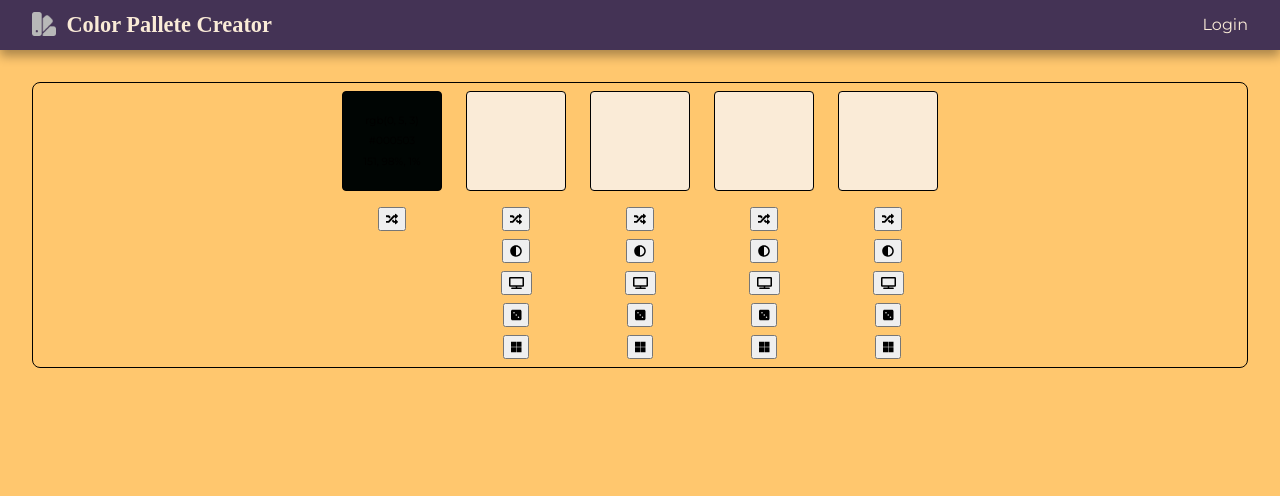
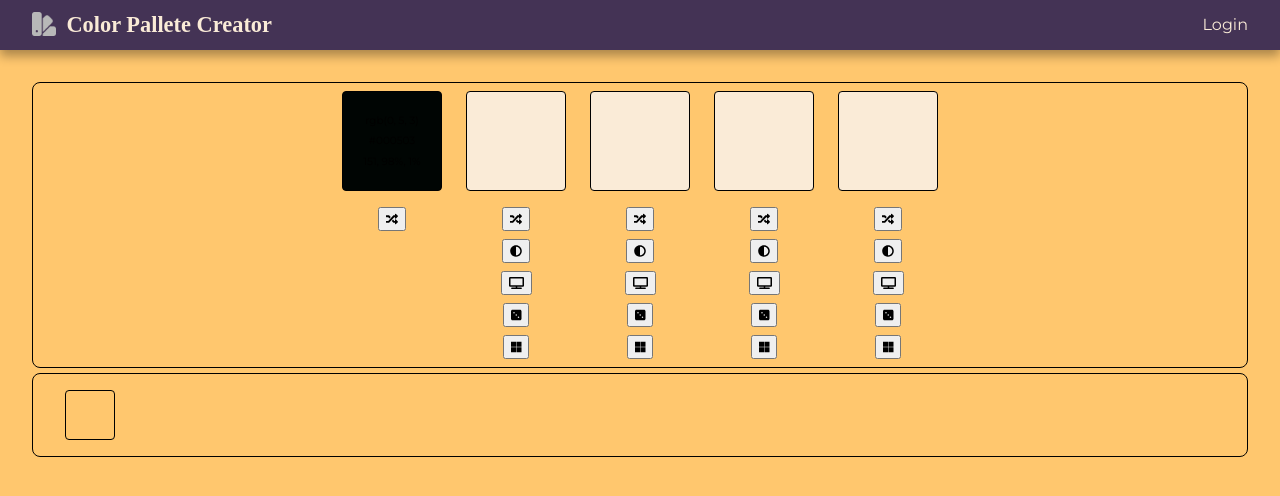
Before and after one commit to rogerio-romao/pallete-creator, a Vue app: page / in a window 1280 px wide. Both pictures are taken after a click on the button 392 px from the left and 219 px from the top of the page. Shown: the top 496 px of the page. Built offline with nearby package versions, Linux system fonts and the light colour scheme; a web font is replaced by a local one.

Commit message:
added mini lots for all colors

```diff
--- a/src/App.vue
+++ b/src/App.vue
@@ -102,6 +102,7 @@ select {
   --clr-accent-light: #50a5f2;
   --text-light: antiquewhite;
   --slot-size: 100px;
+  --mini-slot-size: 50px;
 }
 
 /* ----- STYLES -----  */
@@ -156,4 +157,22 @@ main {
 .slot-buttons button {
   font-size: 0.75rem;
 }
+
+.mini-slots {
+  border: 1px solid black;
+  padding: 1rem 2rem;
+  border-radius: 0.5rem;
+  margin-top: 5px;
+  display: grid;
+  grid-template-columns: repeat(auto-fill, var(--mini-slot-size));
+  gap: 1.5rem;
+}
+
+.mini-slot {
+  width: var(--mini-slot-size);
+  height: var(--mini-slot-size);
+  border: 1px solid black;
+  border-radius: 0.25rem;
+  cursor: pointer;
+}
 </style>
--- a/src/components/ColorsPane.vue
+++ b/src/components/ColorsPane.vue
@@ -12,12 +12,14 @@
         />
       </template>
     </section>
+    <mini-slots :allColors="allColors"></mini-slots>
   </main>
 </template>
 
 <script setup>
 import { computed, reactive, ref } from "vue";
 import ColorSlot from "./ColorSlot.vue";
+import MiniSlots from "./MiniSlots.vue";
 const mainHSL = ref(null);
 const allColors = reactive([]);
 const setMainColor = (hsl) => {
--- /dev/null
+++ b/src/components/MiniSlots.vue
@@ -0,0 +1,22 @@
+<template>
+  <div class="mini-slots">
+    <div
+      class="mini-slot"
+      v-for="(color, i) in allColors"
+      :key="i"
+      :style="{ backgroundColor: color }"
+    ></div>
+  </div>
+</template>
+
+<script setup>
+const props = defineProps({
+  allColors: {
+    type: Array,
+    default: () => [],
+  },
+});
+</script>
+
+<style>
+</style>
```
